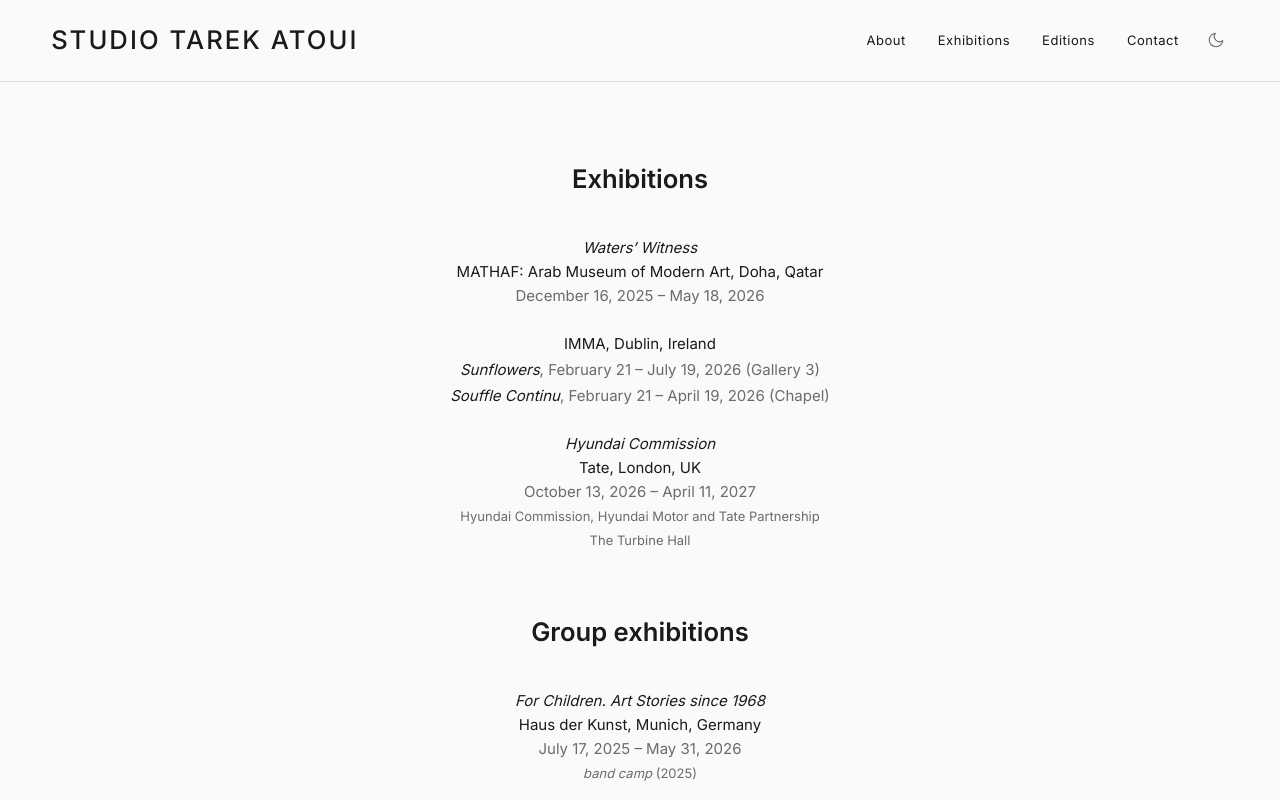
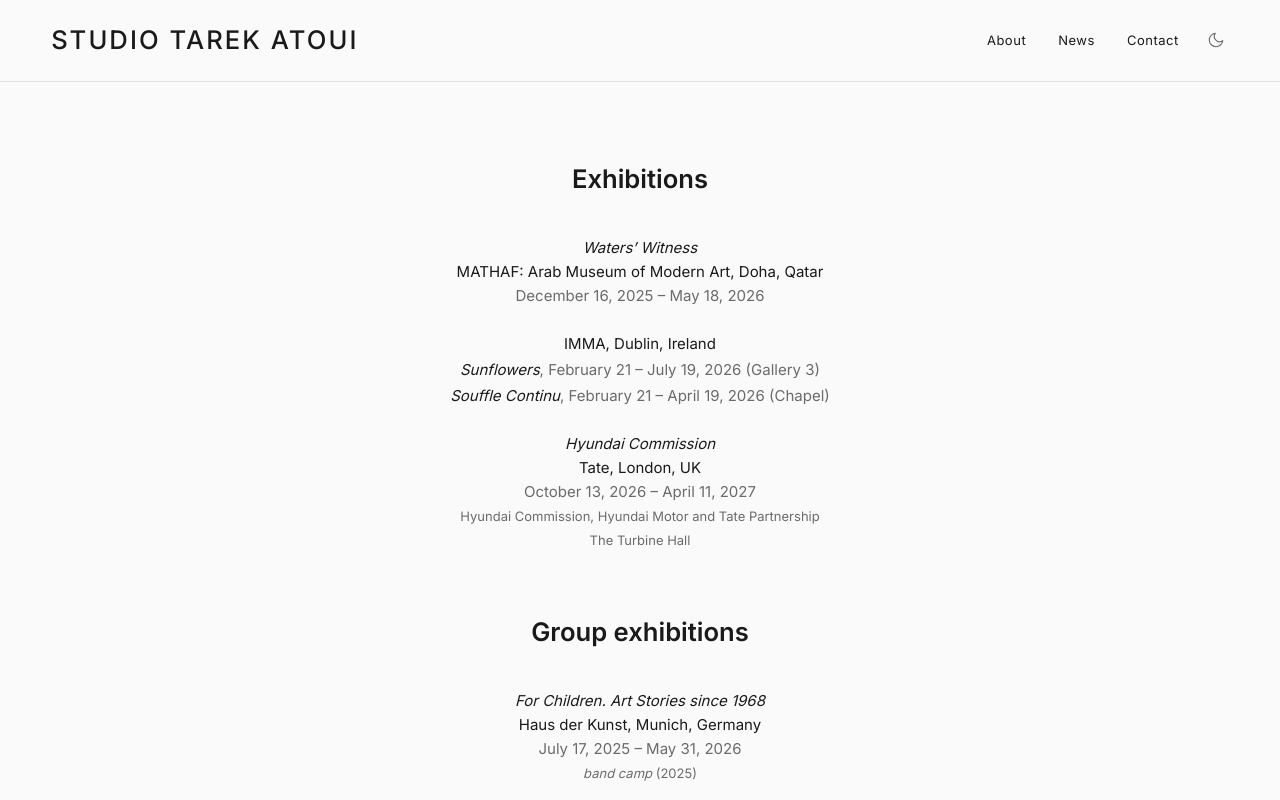
Before and after one commit to raedatoui/studiotarekatoui, a Next.js app: page / in a window 1280 px wide. Shown: the top 800 px of the page. Built offline with nearby package versions, Linux system fonts and the light colour scheme.

Commit message:
Update bio, rename Exhibitions to News, remove Editions, update contact email
Refresh biography with 2026 text, rename the Exhibitions nav item to
News, drop the external Editions link, and switch the contact email
to studio@tarekatoui.com.

```diff
--- a/src/app/layout.tsx
+++ b/src/app/layout.tsx
@@ -4,7 +4,7 @@ import './globals.css';
 
 export const metadata: Metadata = {
     title: 'Studio Tarek Atoui',
-    description: 'Tarek Atoui \u2014 artist and electroacoustic composer. Exhibitions and contact.',
+    description: 'Tarek Atoui \u2014 artist and electroacoustic composer. News and contact.',
 };
 
 const initScript = `
--- a/src/data/site-content.json
+++ b/src/data/site-content.json
@@ -6,16 +6,15 @@
     },
     "navigation": [
         { "label": "About", "href": "/about" },
-        { "label": "Exhibitions", "href": "/exhibitions" },
-        { "label": "Editions", "href": "https://www.crousel.com/artiste/tarek-atoui-r90lmw/#items", "external": true },
+        { "label": "News", "href": "/exhibitions" },
         { "label": "Contact", "href": "/contact" }
     ],
     "bio": {
-        "text": "Tarek Atoui (Beirut, Lebanon, 1980; lives and works in Paris) is an artist and electroacoustic composer who explores the medium of sound and the way it gives shape to perceptions through dynamic installations, experimental acoustic environments, and collaborative performances. The artist works with composers and craftsmen from different countries to invent complex instruments with strong sculptural halos. By bringing together a wide range of materials and knowledge he tests the acoustic properties and the unique ways in which elements like bronze, water, glass and stone transmit and reflect sound. Using custom-built electronic instruments and computers, Atoui references current social and political realities, revealing music and new technologies as powerful aspects of expression and identity. Education and social connection are integral aspects of the artist's practice that often collaborate with different local communities and invites the visitor to interact and experience his multi-sensory environments.",
-        "exhibitions": "He has exhibited at numerous major institutions such as Thyssen-Bornemisza Art Contemporary, Madrid (2025), Hangar Bicocca, Milano (2025), KUB, Bregenz, (2024) ; S.M.A.K., Ghent (2024) ; Art Sonje Center, Seoul (2023) ; IAC- Institut d'Art Contemporain, Villeurbanne (2023) ;Museum of Contemporary Art - MCA, Sydney (2023) ; The Contemporary Austin, Texas (2022) ; the FLAG Art Foundation, New York (2022); Fridericianum, Kassel (2020) ; Fondation Serralves, Porto (2022 & 2018); MUDAM, Luxembourg (2022); NTU Centre for Contemporary Art Singapore (2018); Kunstenfestivaldesarts, Brussels (2017); Bergen Assembly (2016); Berkeley Art Museum and Pacific Film Archive (2015); Fondation Louis Vuitton, Paris (2014 and 2015).",
-        "performances": "He also presented his performances in renowned institutions like Sharjah Art Foundation, UAE (2020); Palazzo Grassi e Punta della Dogana – Pinault Foundation, Venice (2019); Para Site, Hong Kong (2017); Museo d'Arte Contemporanea Castello di Rivoli, Turin (2017); Tate Modern, London (2016): Serpentine Gallery, London (2012); Performa 11, New York (2011).",
-        "groupExhibitions": "Important group exhibitions also include the 13th Taipei Biennial (2023); 17th Istanbul Biennial (2022); Bourse du Commerce - Pinault Collection, Paris (2021); 13th Gwangju Biennial, South Korea (2021); the Walker Art Center, Minneapolis (2019); the 58th International Art Exhibition, Venice Biennial (2019); Schirn Kunsthalle, Frankfurt (2019); Garage Museum of Contemporary Art, Moscow (2018); Fondazione Prada, Ca' Corner della Regina, Venice (2014); dOCUMENTA 13, Kassel (2012); New Museum of Contemporary Art, New York (2010); the Ninth Sharjah Biennial (2009); the Mediacity Biennial, Seoul (2010); Haus Der Kunst, Munich (2010).",
-        "collections": "Tarek Atoui’s work is featured in several notable collections, including the Tate Modern, Guggenheim, Nouveau Musée National de Monaco, Pinault, Kadist, and the Sharjah and French national collections."
+        "text": "Tarek Atoui (Beirut, Lebanon, 1980; lives and works in Paris) is an artist and electroacoustic composer who explores the medium of sound and the way it gives shape to perceptions through dynamic installations, experimental acoustic environments, and collaborative performances. Atoui works with composers and craftsmen from different countries to invent complex instruments with strong sculptural halos. By bringing together a wide range of materials and knowledge he tests the acoustic properties and the unique ways in which elements like bronze, water, glass and stone transmit and reflect sound. Using custom-built electronic instruments and computers, Atoui references current social and political realities, revealing music and new technologies as powerful aspects of expression and identity. Education and social connection are integral to Atoui's practice; he often collaborates with local communities and invites visitors to interact with his multi-sensory environments.",
+        "exhibitions": "He has presented solo shows at numerous major institutions around the world such as IMMA, Dublin (2026); Thyssen-Bornemisza Art Contemporary, Madrid (2025); Hangar Bicocca, Milano (2025); RCU, Al'Ula (2025-26); KUB, Bregenz (2024); S.M.A.K., Ghent (2024); GfZK, Leipzig (2024), Cukrarna, Ljubljana (2024), Art Sonje Center, Seoul (2023); IAC- Institut d'Art Contemporain, Villeurbanne (2023); Museum of Contemporary Art, Sydney (2023); The Contemporary Austin, Texas (2022); the FLAG Art Foundation, New York (2022); Fridericianum, Kassel (2020); Fondation Serralves, Porto (2022); MUDAM, Luxembourg (2022); Sharjah Art Foundation, UAE (2021); NTU Centre for Contemporary Art Singapore (2018); Bergen Assembly (2016).",
+        "performances": "He also presented his performances in renowned institutions like Kunstenfestivaldesarts, Brussels (2025 & 2017); Dreamcity, Tunis (2023); Palazzo Grassi e Punta della Dogana – Pinault Collection, Venice (2019); Para Site, Hong Kong (2017); Museo d'Arte Contemporanea Castello di Rivoli, Turin (2017); Tate Modern, London (2016); Fondation Louis Vuitton, Paris (2014-15); Serpentine Gallery, London (2012); Performa 11, New York (2011).",
+        "groupExhibitions": "He was also featured in major international group shows including DesertXAlula (2026); Haus Der Kunst, Munich (2025); 13th Taipei Biennial (2023); 17th Istanbul Biennial (2022); Bourse du Commerce - Pinault Collection, Paris (2021); 13th Gwangju Biennial, South Korea (2021); the Walker Art Center, Minneapolis (2019); the 58th International Art Exhibition, Venice Biennial (2019); Schirn Kunsthalle, Frankfurt (2019); Garage Museum of Contemporary Art, Moscow (2018); Fondazione Prada, Ca' Corner della Regina, Venice (2014); dOCUMENTA 13, Kassel (2012); New Museum of Contemporary Art, New York (2010); the Ninth Sharjah Biennial (2009); the Mediacity Biennial, Seoul (2010).",
+        "collections": "Tarek Atoui's works are part of several collections, notably the Tate Modern's, MATHAF, Guggenheim collection, IAC Villeurbanne, TBA21, Monaco Museum's, Sharjah collection, Pinault collection, French national collection and Kadist's."
     },
     "portrait": {
         "src": "images/portrait-tarek-atoui.jpg",
@@ -82,7 +81,7 @@
         ]
     },
     "contact": {
-        "email": "contact@tarekatoui.com",
+        "email": "studio@tarekatoui.com",
         "text": "For any inquiries or collaborations, please don't hesitate to reach out at"
     }
 }
```
